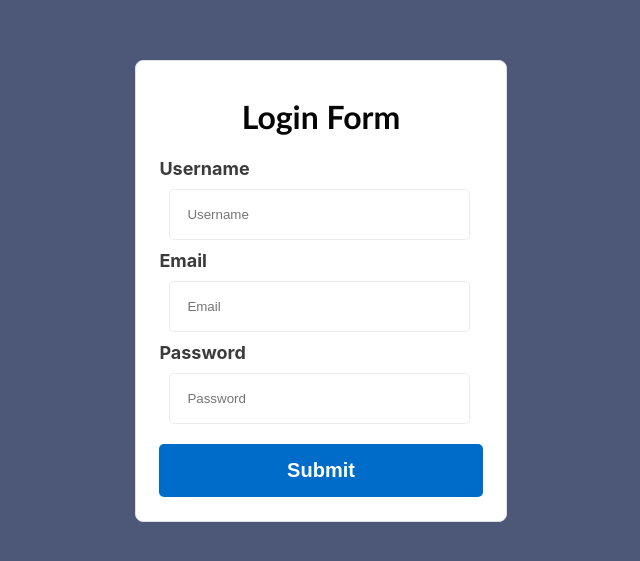
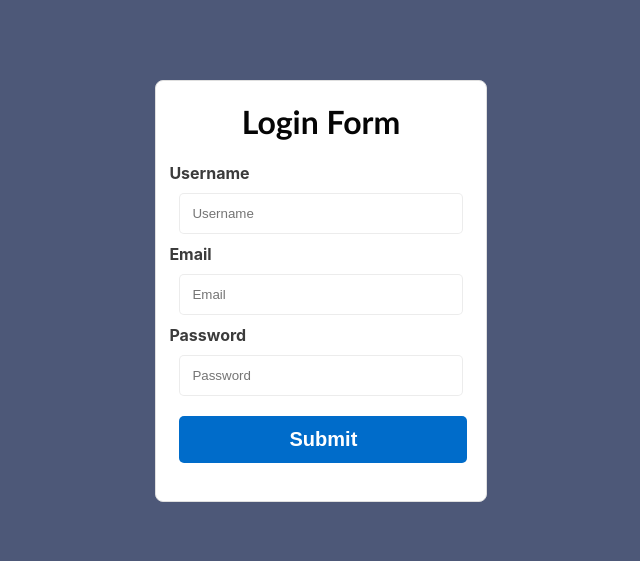
Before and after one commit to mythily-muthu/form_validation_react, a React (Create React App) app: page / in a window 1280 px wide. Shown: the part 109-670 px from the top of the page, without its empty margins (319-959 px from the left). Built offline with nearby package versions, Linux system fonts and the light colour scheme.

Commit message:
Input css updated

```diff
--- a/src/App.css
+++ b/src/App.css
@@ -10,11 +10,10 @@ form {
   display: flex;
   flex-direction: column;
   align-items: center;
-  padding-top: 15px;
-  padding-bottom: 25px;
+
   height: 420px;
   border: solid 1px #dfdfdf;
-  width: 370px;
+  width: 330px;
   border-radius: 8px;
   background-color: white;
 }
@@ -27,13 +26,12 @@ h1 {
 label {
   color: #000000c4;
   font-weight: bold;
-  font-size: large;
   float: left;
   width: 90%;
 }
 input {
-  padding: 17px;
-  width: 82%;
+  padding: 12px;
+  width: 85%;
   flex-direction: column;
   border-radius: 5px;
   border: solid 1px #dcdcdc8c;
@@ -43,11 +41,12 @@ button {
   background-color: #006cca;
   color: white;
   cursor: pointer;
-  padding: 15px;
+  padding: 12px;
   font-size: 20px;
   font-weight: bold;
   border-radius: 5px;
   border: none;
-  width: 100%;
   margin-top: 10px;
+  margin-left: 10px;
+  width: 95%;
 }
```
